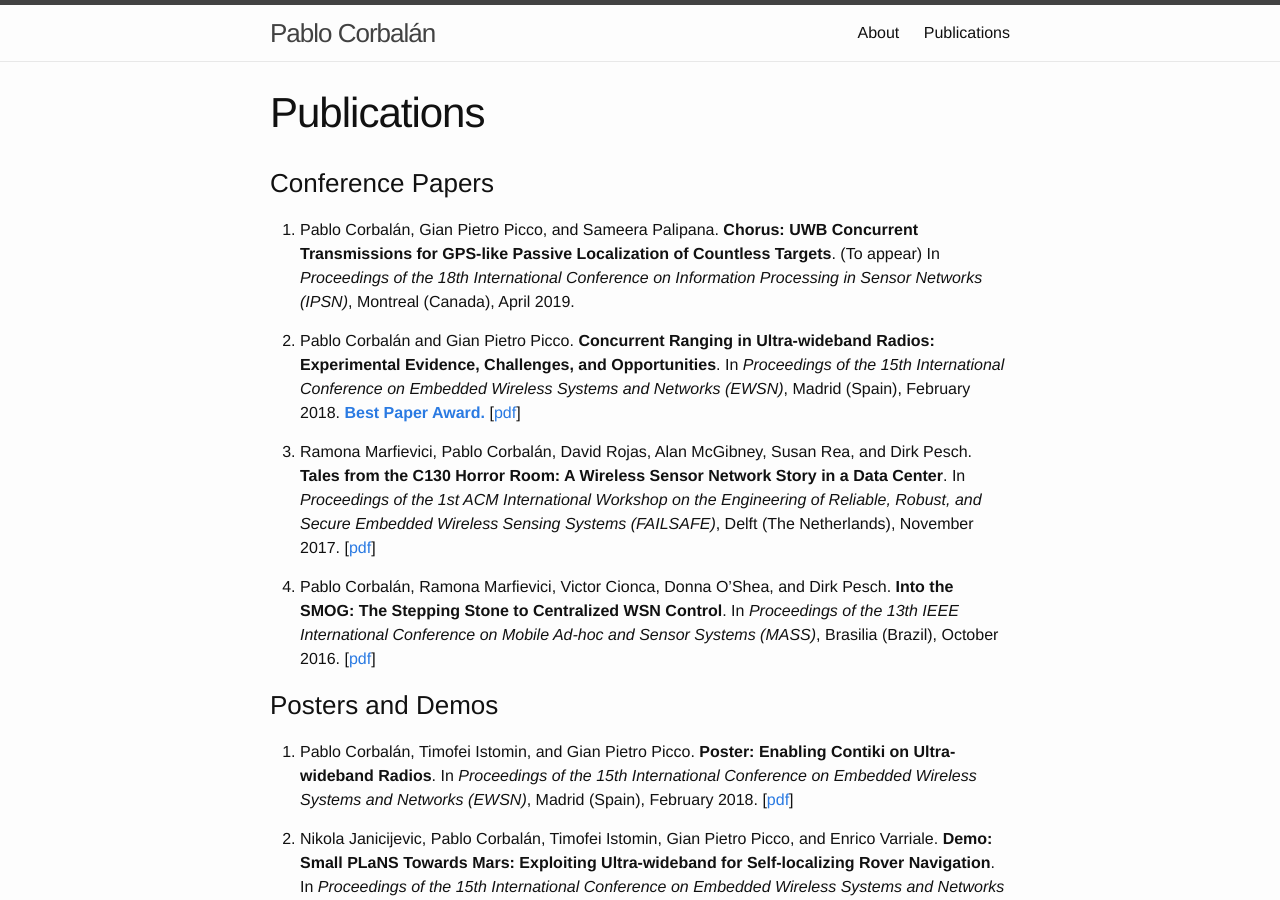
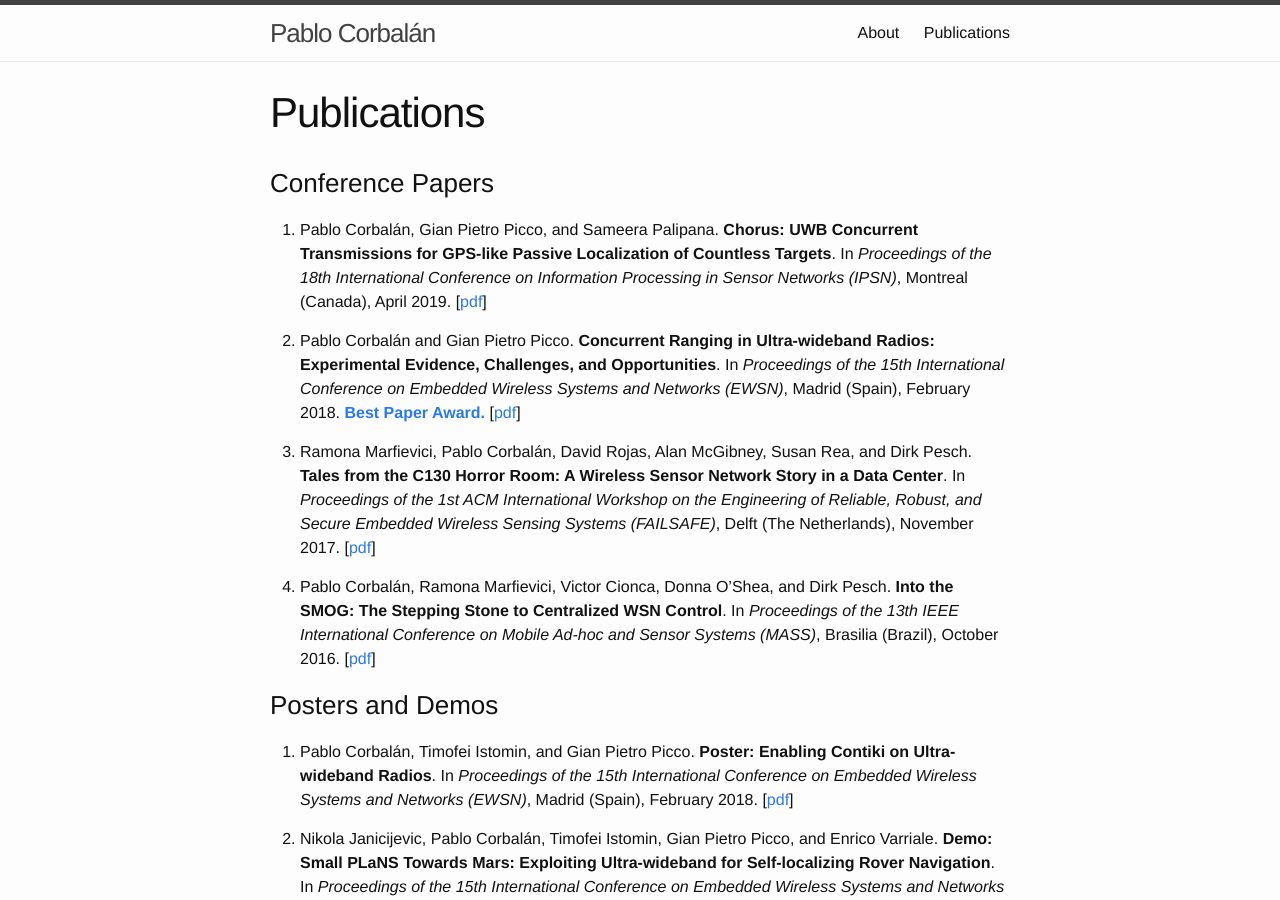
Before and after one commit to pablocorbalan/pablocorbalan.github.io, a Jekyll site: the page built from publications.md, in a window 1280 px wide and 900 px high. Built offline with Jekyll 4.4.1, drawn with Linux system fonts in a browser that asks for light colours.

Commit message:
Add Chorus paper PDF

```diff
--- a/publications.md
+++ b/publications.md
@@ -5,7 +5,7 @@ permalink: /publications/
 ---
 
 ### Conference Papers
-1. Pablo Corbalán, Gian Pietro Picco, and Sameera Palipana. **Chorus: UWB Concurrent Transmissions for GPS-like Passive Localization of Countless Targets**. (To appear) In *Proceedings of the 18th International Conference on Information Processing in Sensor Networks (IPSN)*, Montreal (Canada), April 2019.
+1. Pablo Corbalán, Gian Pietro Picco, and Sameera Palipana. **Chorus: UWB Concurrent Transmissions for GPS-like Passive Localization of Countless Targets**. In *Proceedings of the 18th International Conference on Information Processing in Sensor Networks (IPSN)*, Montreal (Canada), April 2019. [[pdf](/docs/papers/chorus-ipsn19.pdf)]
 
 2. Pablo Corbalán and Gian Pietro Picco. **Concurrent Ranging in Ultra-wideband Radios: Experimental Evidence, Challenges, and Opportunities**. In *Proceedings of the 15th International Conference on Embedded Wireless Systems and Networks (EWSN)*, Madrid (Spain), February 2018. **[Best Paper Award.](https://ewsn2018.networks.imdea.org)** [[pdf](/docs/papers/ewsn18-concurrent-ranging.pdf)]
 
```
Also changed, not shown: 1 other file.
